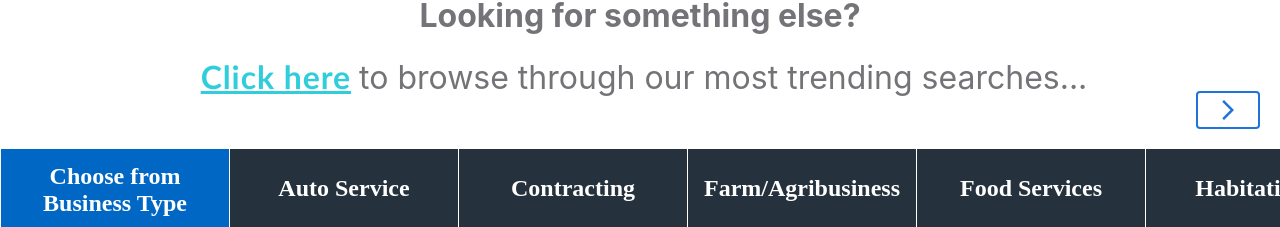
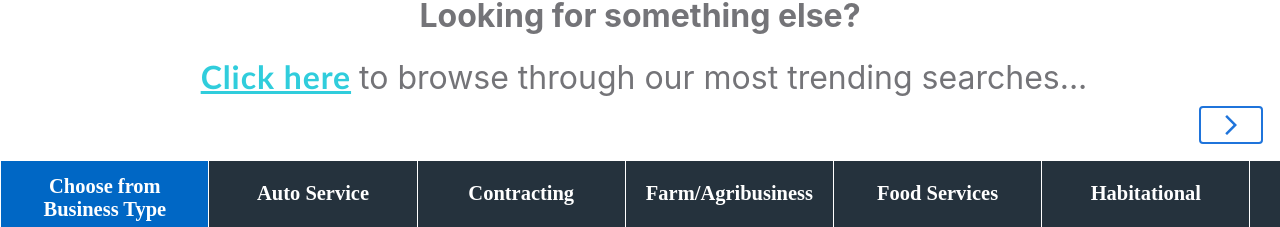
Before and after one commit to hoffay/NW-Marketplace, a React (Create React App) app: page / in a window 1280 px wide. Shown: the part 573-800 px from the top of the page. Built offline with nearby package versions, Linux system fonts and the light colour scheme.

Commit message:
Added linear scaling to the product categories bar

```diff
--- a/src/Pages/Home/Components/productCategories.css
+++ b/src/Pages/Home/Components/productCategories.css
@@ -17,13 +17,13 @@
   text-align: center;
   padding: 14px;
   margin-left: 1px;
-  width: 200px;
+  width: 14vw;
   text-decoration: none;
-  height: 50px;
+  height: 3vw;
   font-weight: bold;
   justify-content: center;
   font-family: "times new roman";
-  font-size: 1.5rem;
+  font-size: 1.6vw;
 }
 
 .blocks a:hover {
@@ -36,19 +36,20 @@
   background-color: #0067C5;
   text-align: center;
   padding: 14px;
-  margin-left: 1px;
-  width: 200px;
+  margin-left: .1vw;
+  width: 14vw;
   text-decoration: none;
   font-size: 1.5rem;
-  height: 50px;
+  height: 3vw;
   overflow: hidden;
   text-decoration: none;
   justify-content: center;
   font-family: "times new roman";
+  font-size: 1.6vw;
 }
 
 .prodArrows {
   display: flex;
   justify-content: right;
-  padding: 20px;
+  padding: 1.3vw;
 }
```
